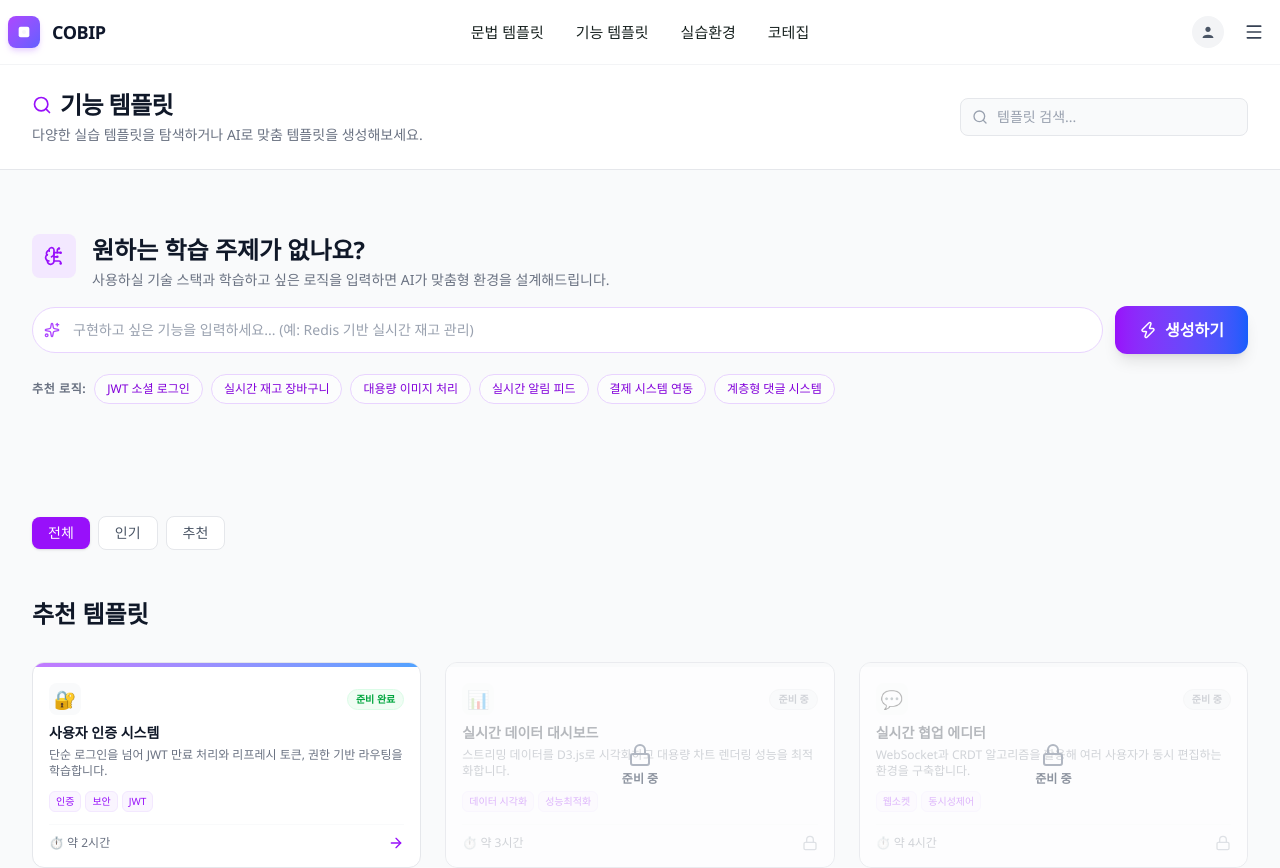
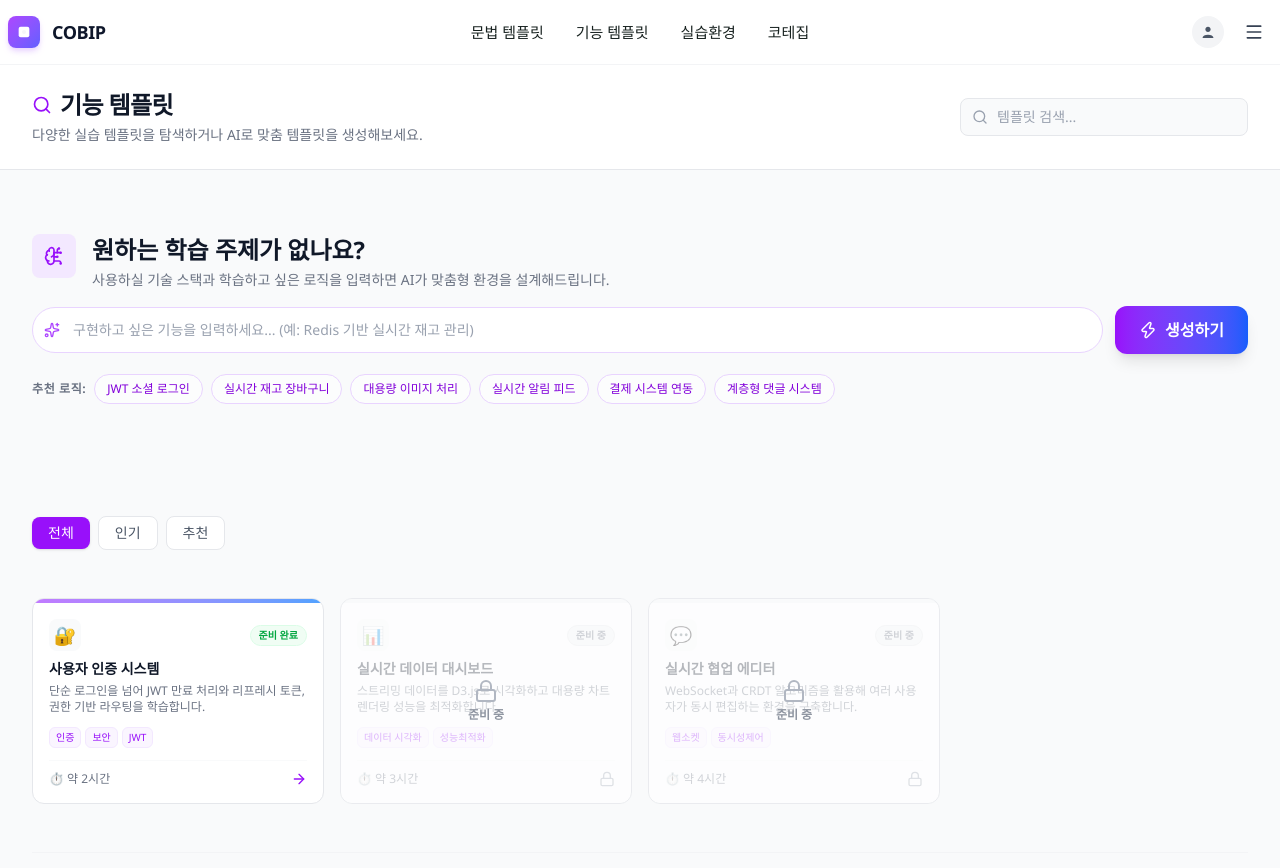
Before and after one commit to COBIP/COBIP_FE, a Next.js app: page /functional-template-hub in a window 1280 px wide. Shown: the top 868 px of the page. Built offline with nearby package versions, Linux system fonts and the light colour scheme.

Commit message:
♻️ refactor: TemplateGrid 검색/레이아웃

```diff
--- a/src/features/functional-template-hub/components/TemplateGrid.tsx
+++ b/src/features/functional-template-hub/components/TemplateGrid.tsx
@@ -3,17 +3,24 @@ import { TemplateCard } from '@/features/functional-template-hub/components/Temp
 
 interface TemplateGridProps {
   onTemplateClick: (templateId: string) => void;
+  searchQuery?: string;
 }
 
-export function TemplateGrid({ onTemplateClick }: TemplateGridProps) {
+export function TemplateGrid({ onTemplateClick, searchQuery = '' }: TemplateGridProps) {
+  const q = searchQuery.trim().toLowerCase();
+  const filtered = q
+    ? TEMPLATES.filter((t) => {
+        if (t.title.toLowerCase().includes(q)) return true;
+        if (t.description.toLowerCase().includes(q)) return true;
+        if (t.tags.some((tag) => tag.toLowerCase().includes(q))) return true;
+        return false;
+      })
+    : TEMPLATES;
+
   return (
     <section>
-      <h2 className="text-2xl font-bold text-gray-900 mb-8">
-        추천 템플릿
-      </h2>
-
-      <div className="grid grid-cols-1 md:grid-cols-2 lg:grid-cols-3 gap-6">
-        {TEMPLATES.map((template) => (
+      <div className="grid grid-cols-1 sm:grid-cols-2 lg:grid-cols-4 gap-4">
+        {filtered.map((template) => (
           <TemplateCard
             key={template.id}
             id={template.id}
```
